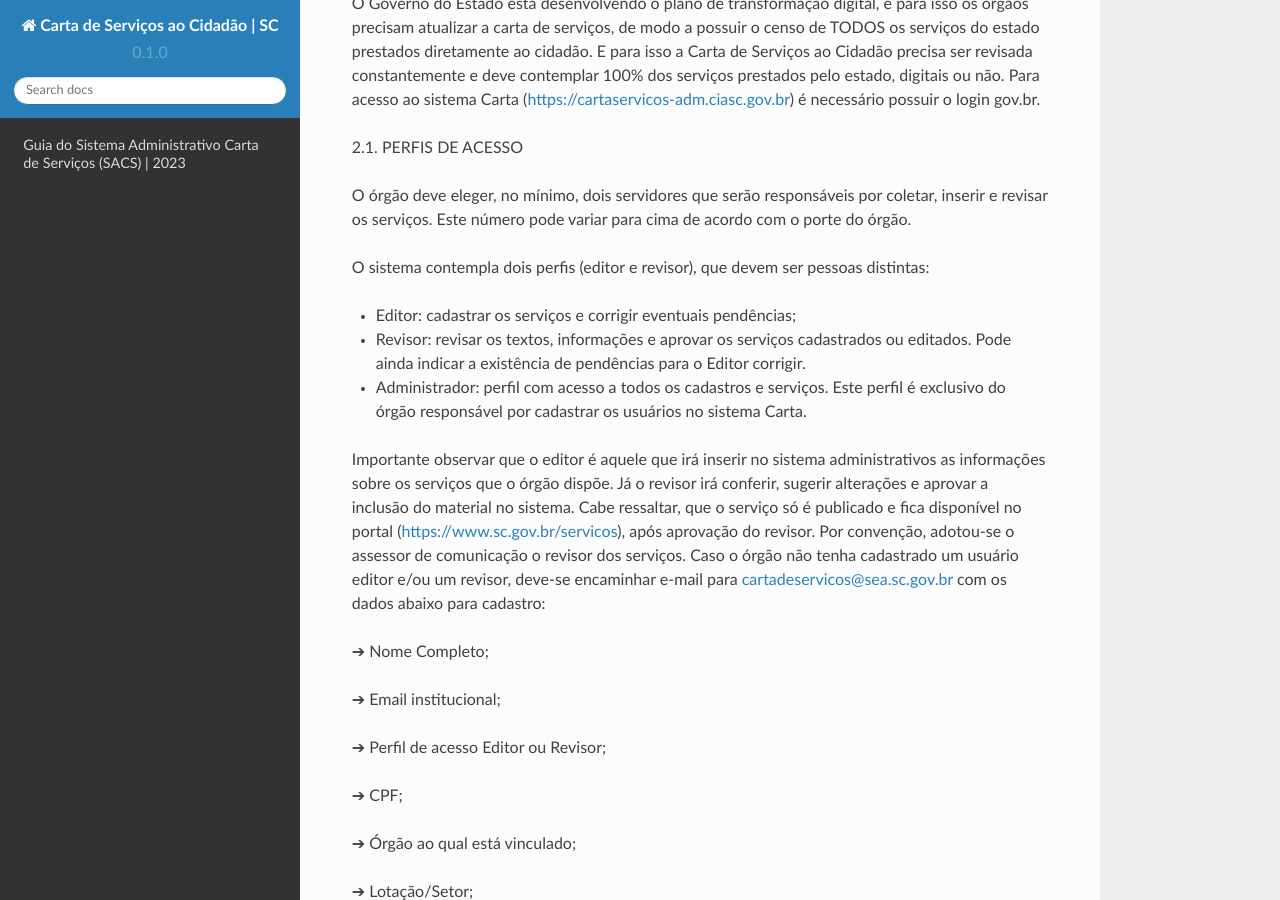
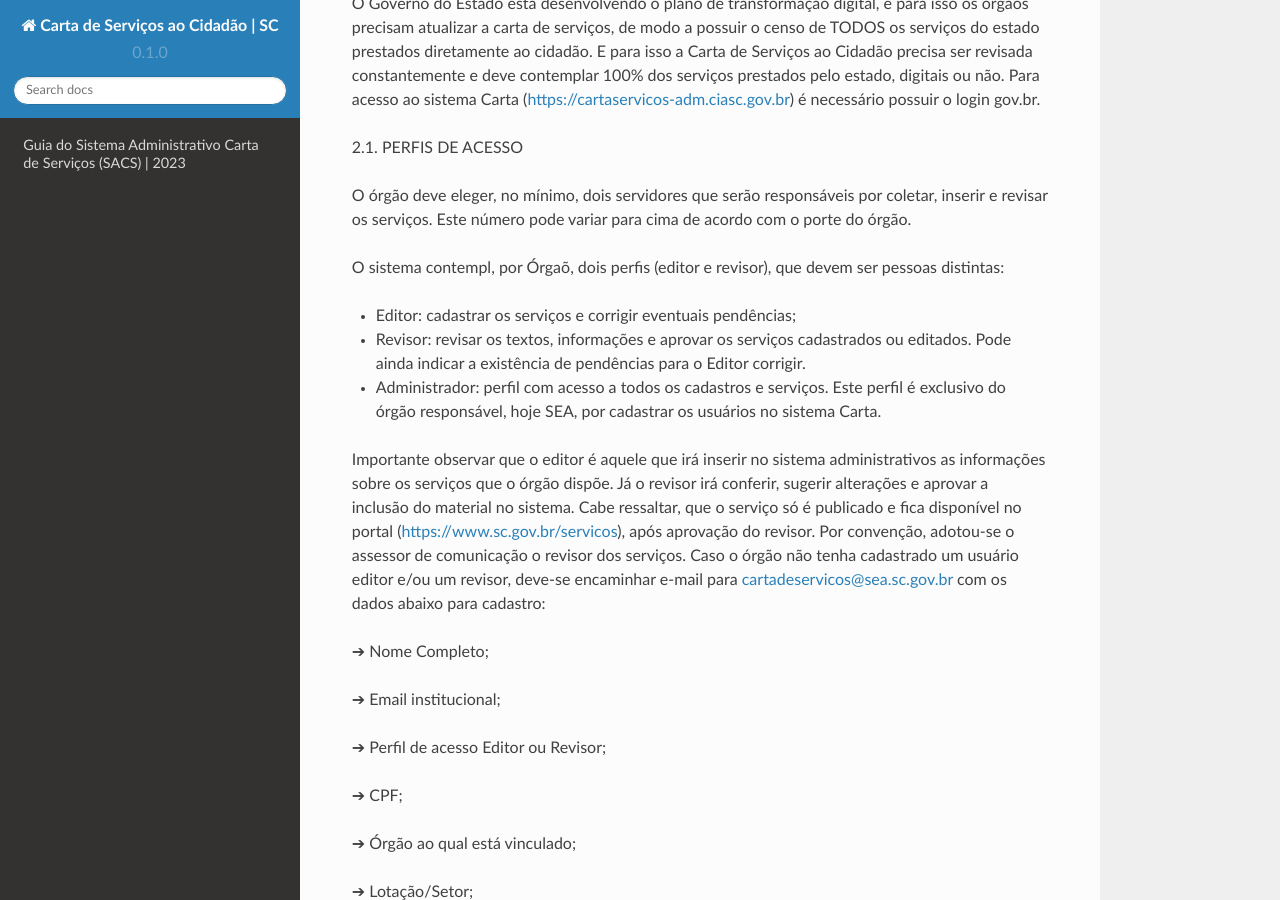
Before and after one commit to brunoaltieri/cartadeservicos, a Sphinx documentation site: the page built from docs/source/index.rst, in a window 1280 px wide and 900 px high, scrolled down 973 px. Built offline with Sphinx 7.4.7 and the Read the Docs theme 2.0.0, drawn with Linux system fonts in a browser that asks for light colours.

Commit message:
Update index.rst

```diff
--- a/docs/source/index.rst
+++ b/docs/source/index.rst
@@ -22,11 +22,11 @@ Para acesso ao sistema Carta (https://cartaservicos-adm.ciasc.gov.br) é necess
 
 O órgão deve eleger, no mínimo, dois servidores que serão responsáveis por coletar, inserir e revisar os serviços. Este número pode variar para cima de acordo com o porte do órgão.
 
-O sistema contempla dois perfis (editor e revisor), que devem ser pessoas distintas:
+O sistema contempl, por Órgaõ, dois perfis (editor e revisor), que devem ser pessoas distintas:
 
 * Editor: cadastrar os serviços e corrigir eventuais pendências;
 * Revisor: revisar os textos, informações e aprovar os serviços cadastrados ou editados. Pode ainda indicar a existência de pendências para o Editor corrigir.
-* Administrador: perfil com acesso a todos os cadastros e serviços. Este perfil é exclusivo do órgão responsável por cadastrar os usuários no sistema Carta.
+* Administrador: perfil com acesso a todos os cadastros e serviços. Este perfil é exclusivo do órgão responsável, hoje SEA, por cadastrar os usuários no sistema Carta.
 
 Importante observar que o editor é aquele que irá inserir no sistema administrativos as informações sobre os serviços que o órgão dispõe. Já o revisor irá conferir, sugerir alterações e aprovar a inclusão do material no sistema.
 Cabe ressaltar, que o serviço só é publicado e fica disponível no portal (https://www.sc.gov.br/servicos), após aprovação do revisor.
```
